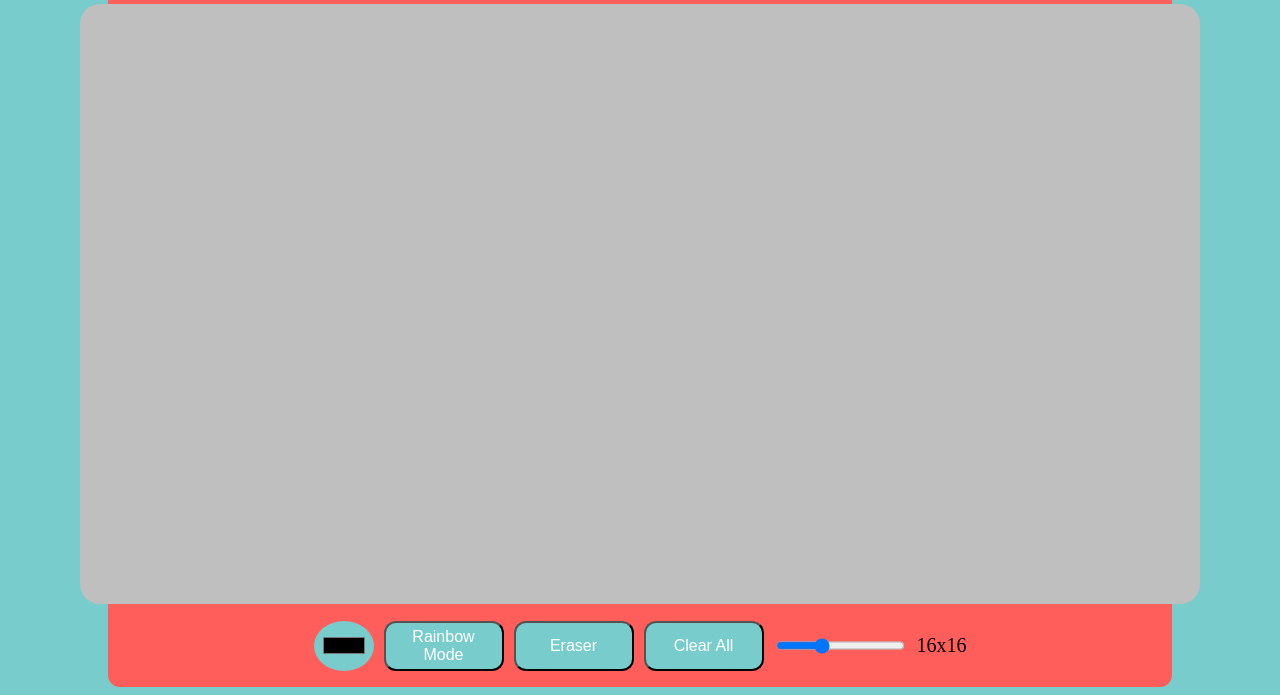
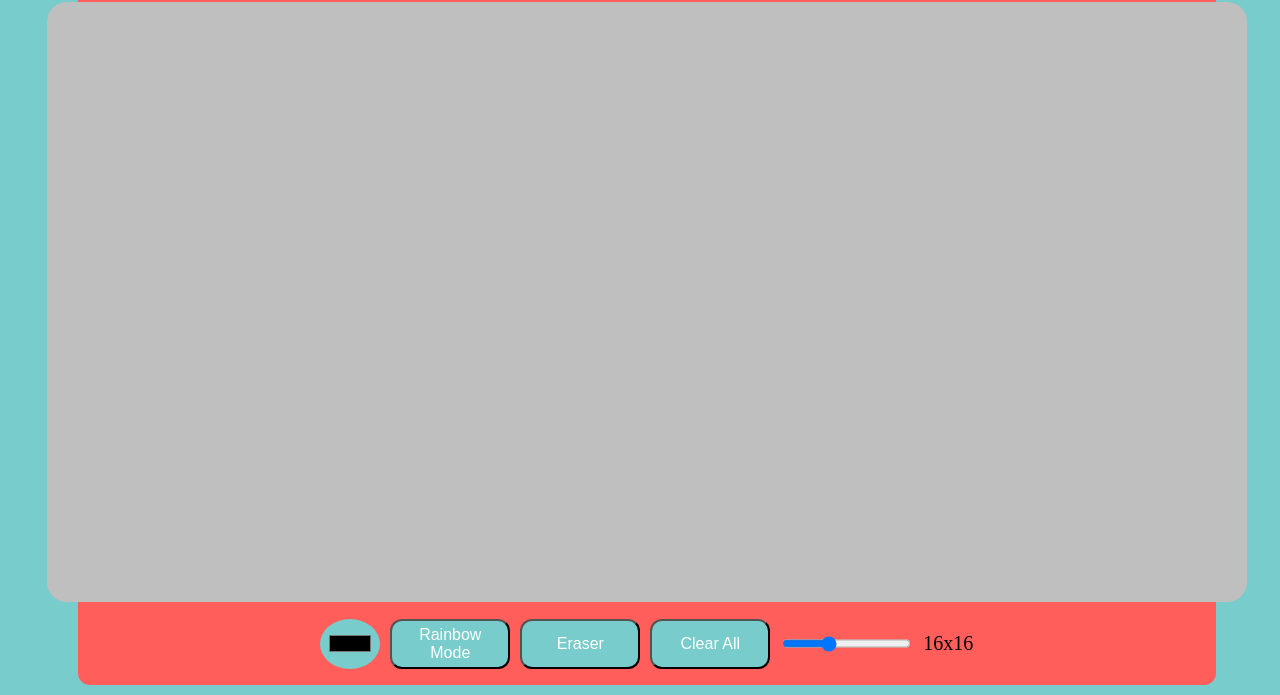
Before and after one commit to tufanzkan/etch-a-sketch, a plain HTML site: page index.html in a window 1280 px wide. Shown: the part 120-815 px from the top of the page. Drawn offline with Linux system fonts and the light colour scheme.

Commit message:
tasarım eh iste

```diff
--- a/stil.css
+++ b/stil.css
@@ -9,9 +9,10 @@ body{
     gap: 10px;
     align-items: center;
     justify-content: center;
-    margin-right: 100px;
-    margin-top: 12px;
-    margin-left: 100px;
+    width: 90%;
+    margin-top: 10px;
+    margin-left: 70px;
+    height: auto;
     background-color: #FF5E5B;
     border-radius: 12px;
 }
@@ -20,15 +21,6 @@ body{
     height: 80px;
     margin-top: 10px;
     border-radius: 12px;
-}
-.tools{
-    display: flex;
-    flex-direction: row;
-    justify-content:center;
-    align-items: center;
-    gap: 10px;
-    border-radius: 12px;
-    margin-bottom: 10px;
 }
 .conteiner{
     margin: 25px;
@@ -43,8 +35,17 @@ body{
     margin:0;
     border-radius: 20px;
     background-color:#bfbfbf;
-    width: 1120px;
+    width: 1200px;
     height: 600px;
+}
+.tools{
+    display: flex;
+    flex-direction: row;
+    justify-content:center;
+    align-items: center;
+    gap: 10px;
+    border-radius: 12px;
+    margin-bottom: 10px;
 }
 .selc{
     background-color: #78CCCB;
```
Also changed, not shown: index.html (+0 -1 lines).
